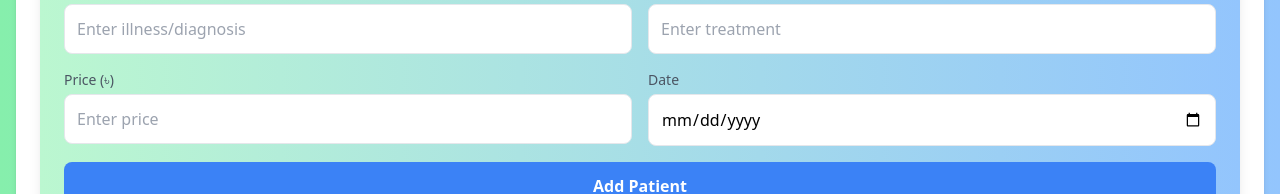
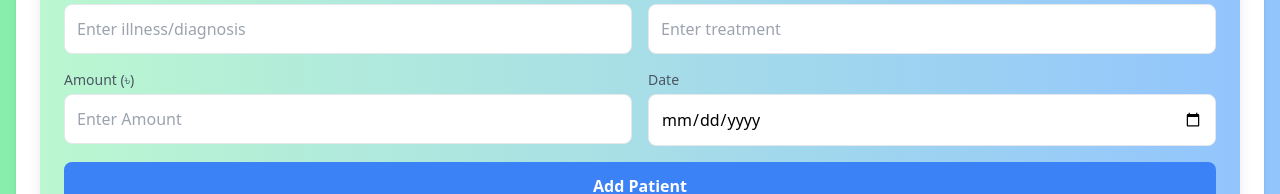
Before and after one commit to TanvirJahan001/Patient-Management-System, a React (Create React App) app: page / in a window 1280 px wide. Shown: the part 286-480 px from the top of the page. Built offline with nearby package versions, Linux system fonts and the light colour scheme.

Commit message:
Update PatientForm.jsx

```diff
--- a/src/components/PatientForm.jsx
+++ b/src/components/PatientForm.jsx
@@ -101,7 +101,7 @@ const PatientForm = ({ onAddPatient }) => {
         </div>
         <div>
           <label className="block text-sm font-medium text-gray-600 mb-1">
-            Price (৳)
+            Amount (৳)
           </label>
           <input
             type="number"
@@ -109,7 +109,7 @@ const PatientForm = ({ onAddPatient }) => {
             onChange={(e) => setPrice(e.target.value)}
             required
             className="p-3 w-full border rounded-lg"
-            placeholder="Enter price"
+            placeholder="Enter Amount"
           />
         </div>
         <div>
```
